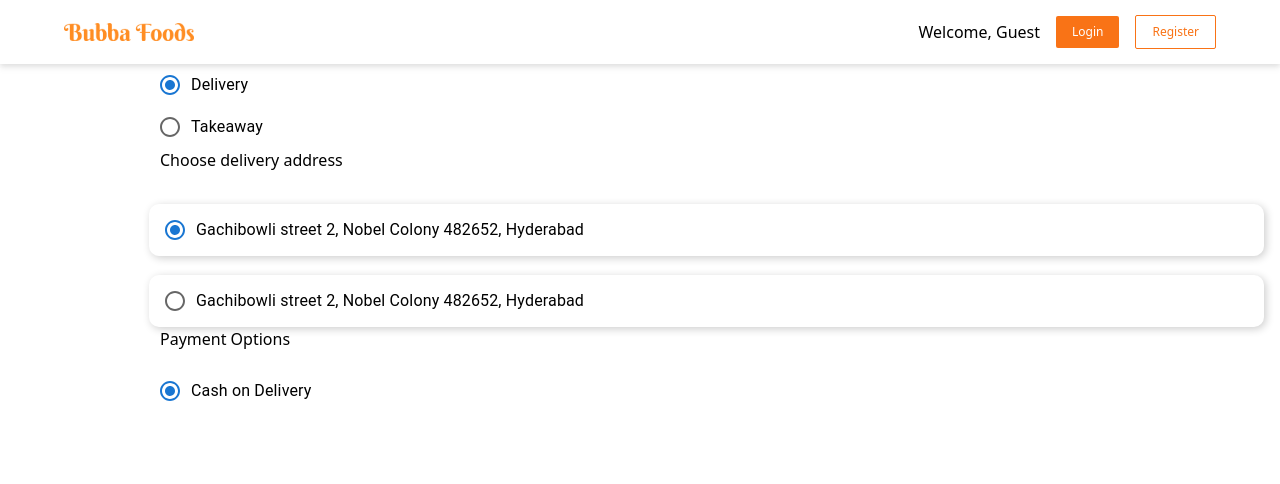
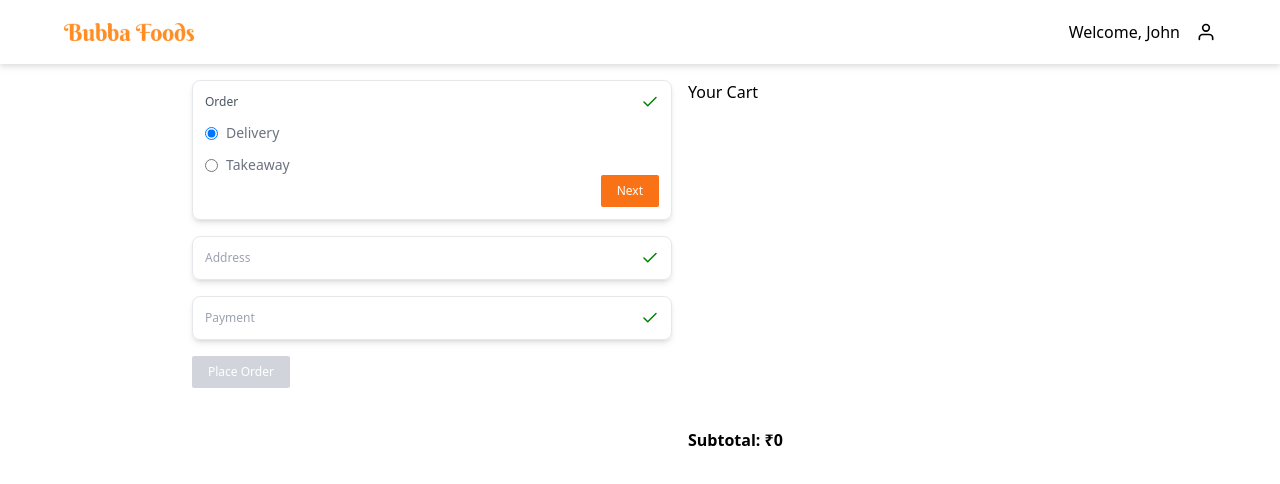
Before and after one commit to ashwincreates/bubba-foods, a React (Create React App) app: page /checkout in a window 1280 px wide. Shown: the top 484 px of the page. Built offline with nearby package versions, Linux system fonts and the light colour scheme.

Commit message:
checkout done

```diff
--- a/package.json
+++ b/package.json
@@ -11,10 +11,12 @@
     "@testing-library/react": "^13.4.0",
     "@testing-library/user-event": "^13.5.0",
     "embla-carousel-react": "^7.1.0",
+    "formik": "^2.2.9",
     "mui": "^0.0.1",
     "react": "^18.2.0",
     "react-dom": "^18.2.0",
     "react-feather": "^2.0.10",
+    "react-hot-toast": "^2.4.1",
     "react-router-dom": "^6.10.0",
     "react-router-hash-link": "^2.4.3",
     "react-scripts": "^5.0.1",
--- a/src/App.js
+++ b/src/App.js
@@ -20,6 +20,7 @@ import Cart from './components/Cart';
 import Rewards from './pages/Rewards';
 import CheckOut from './pages/CheckOut';
 import Support from './pages/Support';
+import { Toaster } from 'react-hot-toast';
 
 function App() {
     return (
@@ -79,6 +80,7 @@ function App() {
                 <Route path='login' element={<LoginForm />} />
                 <Route path='register' element={<Register />} />
             </Routes>
+            <Toaster position='bottom-center' reverseOrder={false}/>
         </>
     );
 }
--- a/src/components/Cart.js
+++ b/src/components/Cart.js
@@ -5,7 +5,7 @@ import Cartpage from "../pages/CartPage"
 import Modal from "./Dialog/Dialog"
 
 function Cart() {
-    const {cart} = useContext(FoodItemContext)
+    const { cart } = useContext(FoodItemContext)
     const [count, setCount] = useState(0)
 
     useEffect(() => {
@@ -22,7 +22,9 @@ function Cart() {
                     <h2>Your Cart</h2>
                     <Modal.Close />
                 </div>
-                <Cartpage />
+                <div className="overflow-y-auto my-3">
+                    <Cartpage />
+                </div>
             </Modal>
             <Link to={'checkout'} className="primary-button self-center">Checkout</Link>
         </div>
--- a/src/context/UserContext.js
+++ b/src/context/UserContext.js
@@ -14,7 +14,7 @@ function UserReducer(state, action) {
 function UserProvider({ children }) {
     const [user, dispatchUser] = useReducer(UserReducer)
     return (
-        <UserContext.Provider value={{ user, dispatchUser }}>
+        <UserContext.Provider value={{ user: { name: 'John', id: 'a025i00000KtXchAAF' }, dispatchUser }}>
             {children}
         </UserContext.Provider>
     )
--- a/src/index.css
+++ b/src/index.css
@@ -12,7 +12,7 @@
 
 @layer utilities {
   .primary-button {
-    @apply py-2 px-4 bg-orange-500 text-white rounded-sm text-xs
+    @apply py-2 px-4 bg-orange-500 text-white rounded-sm text-xs disabled:bg-gray-300
   }
 
   .secondary-button {
--- a/src/pages/CheckOut.js
+++ b/src/pages/CheckOut.js
@@ -1,132 +1,194 @@
-import React, { useState } from "react";
-import FormControlLabel from '@mui/material/FormControlLabel';
-import Radio from '@mui/material/Radio';
-import RadioGroup from '@mui/material/RadioGroup';
+import React, { useContext, useEffect, useState } from "react";
+import Cartpage from "./CartPage";
+import { Check } from "react-feather";
+import { RadioGroup } from "@headlessui/react";
+import { FoodItemContext } from "../context/FoodItemModalContext";
+import { UserContext } from "../context/UserContext.js"
+import { toast } from "react-hot-toast";
+import { useNavigate } from "react-router-dom";
+
+const ORDERSTATE = {
+    TYPE: 'type',
+    LOCATION: 'location',
+    PAYMENT: 'payment'
+}
+
+const DELIVERYTYPE = {
+    DELIVERY: 'delivery',
+    TAKEAWAY: 'takeaway'
+}
+
+const PAYMENT = {
+    CASH: 'cash',
+}
 
 export default function CheckOut() {
-  const [deliveryOption, setDeliveryOption] = useState("Delivery");
-  const [deliveryAddress, setDeliveryAddress] = useState("Address1");
-  const [paymentOption, setPaymentOption] = useState("Cash on Delivery");
 
-  const handleDeliveryOptionChange = (event) => {
-    setDeliveryOption(event.target.value);
-  };
+    const { cart, dispatch } = useContext(FoodItemContext)
+    const { user } = useContext(UserContext)
+    const navigate = useNavigate()
 
-  const handleDeliveryAddressChange = (event) => {
-    setDeliveryAddress(event.target.value);
-  };
+    const [orderDetails, setOrderDetails] = useState({
+        deliveryOption: DELIVERYTYPE.DELIVERY,
+        address: null,
+        payment: null
+    })
 
-  const handlePaymentOptionChange = (event) => {
-    setPaymentOption(event.target.value);
-  };
+    const [orderState, setOrderState] = useState(ORDERSTATE.TYPE)
+    const [valid, setValid] = useState(false)
+
+    useEffect(() => {
+        if (orderDetails.deliveryOption && orderDetails.address && orderDetails.payment) {
+            setValid(true)
+        } else {
+            setValid(false)
+        }
+    }, [orderDetails.deliveryOption, orderDetails.address, orderDetails.payment])
+
+    const placeOrder = () => {
+        console.log('Placing Order')
+
+        const requestBody = {
+            user_id: user.id,
+            restaurant_id: 'a085i00000G7ExrAAF',
+            address: orderDetails.address,
+            type: orderDetails.deliveryOption,
+            paymentOption: orderDetails.payment,
+            paymentDetails: null,
+            cart: cart,
+        }
+
+        console.log(requestBody)
+
+        fetch(`${process.env.REACT_APP_API_URL}/order/neworder`, {
+            method: 'post',
+            headers: { 'Content-Type': 'application/json' },
+            body: JSON.stringify(requestBody)
+        }).then(response => {
+            if (response.ok) {
+                toast.success('Your order has been placed')
+                dispatch({ type: 'emptyCart' })
+                navigate('/')
+            } else {
+                toast.error('A error has been encountered, Please try again later')
+            }
+        })
+    }
 
     return (
-    <div className="item-box" style={{ marginLeft:'10rem'}}>
-      <div className="row summary1">
-        <div className="col-8">
+        <div className="max-w-4xl m-auto flex pt-4 gap-4">
+            <form className="grow flex flex-col gap-4" onSubmit={(e) => { e.preventDefault(); placeOrder() }}>
+                <div className="text-sm text-gray-500 rounded-lg shadow-md p-3 border">
+                    <div className="flex justify-between items-center">
+                        <h2 className={`text-xs ${orderState === ORDERSTATE.TYPE ? 'text-gray-600' : 'text-gray-400'}`}>Order</h2>
+                        <Check color="green" size={'18'} />
+                    </div>
+                    {
+                        orderState === ORDERSTATE.TYPE ? <div className="mt-3">
                             <RadioGroup
-            aria-label="Delivery Options"
-            name="delivery-option"
-            value={deliveryOption}
-            onChange={handleDeliveryOptionChange}
+                                aria-label="Order Type"
+                                className="flex flex-col gap-3"
+                                name='deliveryOption'
+                                value={orderDetails.deliveryOption}
+                                onChange={(e) => { setOrderDetails(prev => ({ ...prev, deliveryOption: e })) }}
                             >
-            <FormControlLabel
-              control={<Radio />}
-              value="Delivery"
-              label="Delivery"
-            />
-            <FormControlLabel
-              value="Takeaway"
-              control={<Radio />}
-              label="Takeaway"
-            />
+                                <RadioGroup.Option value={DELIVERYTYPE.DELIVERY}>
+                                    {
+                                        ({ checked }) => <div className="flex gap-2 items-center">
+                                            <input type='radio' checked={checked} />
+                                            <span>Delivery</span>
+                                        </div>
+                                    }
+                                </RadioGroup.Option>
+                                <RadioGroup.Option value={DELIVERYTYPE.TAKEAWAY}>
+                                    {
+                                        ({ checked }) => <div className="flex gap-2 items-center">
+                                            <input type='radio' checked={checked} />
+                                            <span>Takeaway</span>
+                                        </div>
+                                    }
+                                </RadioGroup.Option>
                             </RadioGroup>
+                            <div className="flex flex-row-reverse gap-2">
+                                <button className="primary-button" onClick={(e) => { e.preventDefault(); setOrderState(ORDERSTATE.LOCATION) }}>Next</button>
                             </div>
+                        </div> : ''
+                    }
                 </div>
 
-      {deliveryOption === "Delivery" && (
-        <div className="item-box">
-          <div className="row summary2">
-            <div className="col-10">
-              <h5>Choose delivery address</h5>
+                <div className="text-sm text-gray-500 rounded-lg shadow-md p-3 border">
+                    <div className="flex justify-between items-center">
+                        <h2 className={`text-xs ${orderState === ORDERSTATE.LOCATION ? 'text-gray-600' : 'text-gray-400'}`}>Address</h2>
+                        <Check color="green" size={'18'} />
+                    </div>
+                    {
+                        orderState === ORDERSTATE.LOCATION ? <div className="mt-3">
                             <RadioGroup
                                 aria-label="Delivery Addresses"
-                name="delivery-address"
-                value={deliveryAddress}
-                onChange={handleDeliveryAddressChange}
+                                className="flex flex-col gap-3"
+                                value={orderDetails.address}
+                                onChange={(e) => { setOrderDetails(prev => ({ ...prev, address: e })) }}
                             >
-                <FormControlLabel
-                  style={{
-                    boxShadow: "2px 2px 8px rgba(0, 0, 0, 0.2)",
-                    padding: "5px",
-                    display:"flex",
-                    marginTop:"2rem",
-                    borderRadius: "10px",
-                  }}
-                  control={<Radio />}
-                  value="Address1"
-                  label="Gachibowli street 2, Nobel Colony 482652, Hyderabad"
-                />
-                <FormControlLabel
-                  style={{
-                    boxShadow: "2px 2px 8px rgba(0, 0, 0, 0.2)",
-                    padding: "5px",
-                    borderRadius: "10px",
-                    marginTop:"1.2rem",
-                  }}
-                  value="Address2"
-                  control={<Radio />}
-                  label="Gachibowli street 2, Nobel Colony 482652, Hyderabad"
-                />
+                                <RadioGroup.Option value="Address1">
+                                    {
+                                        ({ checked }) => <div className="flex gap-2 items-center">
+                                            <input type='radio' checked={checked} />
+                                            <span>Address1</span>
+                                        </div>
+                                    }
+                                </RadioGroup.Option>
+                                <RadioGroup.Option value="Address2">
+                                    {
+                                        ({ checked }) => <div className="flex gap-2 items-center">
+                                            <input type='radio' checked={checked} />
+                                            <span>Address2</span>
+                                        </div>
+                                    }
+                                </RadioGroup.Option>
                             </RadioGroup>
+                            <div className="flex flex-row-reverse gap-2">
+                                <button className="primary-button" onClick={(e) => { e.preventDefault(); setOrderState(ORDERSTATE.PAYMENT) }}>Next</button>
+                                <button className="primary-button" onClick={(e) => { e.preventDefault(); setOrderState(ORDERSTATE.TYPE) }}>Back</button>
+                            </div>
+                        </div> : ''
+                    }
+                </div>
 
-            <div className="col-8">
-              <h5>Payment Options</h5>
+                <div className="text-sm text-gray-500 rounded-lg shadow-md p-3 border">
+                    <div className="flex justify-between items-center">
+                        <h2 className={`text-xs ${orderState === ORDERSTATE.PAYMENT ? 'text-gray-600' : 'text-gray-400'}`}>Payment</h2>
+                        <Check color="green" size={'18'} />
+                    </div>
+                    {
+                        orderState === ORDERSTATE.PAYMENT ? <div className='mt-3'>
                             <RadioGroup
-                style={{
-                  marginTop:"1.2rem",
-                }}
                                 aria-label="Payment Options"
+                                className="flex flex-col gap-3"
                                 name="payment-option"
-                value={paymentOption}
-                onChange={handlePaymentOptionChange}
+                                value={orderDetails.payment}
+                                onChange={(e) => { setOrderDetails(prev => ({ ...prev, payment: e })) }}
                             >
-                <FormControlLabel
-                  value="Cash on Delivery"
-                  control={<Radio />}
-                  label="Cash on Delivery"
-                />
+                                <RadioGroup.Option value={PAYMENT.CASH}>
+                                    {
+                                        ({ checked }) => <div className="flex gap-2 items-center">
+                                            <input type='radio' checked={checked} />
+                                            <span>Cash on {orderDetails.deliveryOption}</span>
+                                        </div>
+                                    }
+                                </RadioGroup.Option>
                             </RadioGroup>
+                            <div className="flex flex-row-reverse gap-2">
+                                <button className="primary-button" onClick={(e) => { e.preventDefault(); setOrderState(ORDERSTATE.LOCATION) }}>Back</button>
                             </div>
+                        </div> : ''
+                    }
                 </div>
+                <button disabled={!valid} type="submit" className="primary-button self-start">Place Order</button>
+            </form>
+            <div className="float-right w-[400px]">
+                <h2>Your Cart</h2>
+                <Cartpage />
             </div>
-        </div>
-      )}
-
-      {deliveryOption === "Takeaway" && (
-        <div className="item-box">
-          <div className="row summary3">
-            <div className="col-8">
-              <h5>Payment Options</h5>
-              <RadioGroup
-                style={{
-                  marginTop:"1.2rem",
-                }}
-                aria-label="Payment Options"
-                name="payment-option"
-                value={paymentOption}
-                onChange={handlePaymentOptionChange}
-              >
-                <FormControlLabel
-                  value="Cash on Delivery"
-                  control={<Radio />}
-                  label="Cash on Delivery"
-                />
-              </RadioGroup>
-            </div>
-          </div>
-        </div>
-      )}
         </div>
     )
 }
--- a/src/pages/Rewards.css
+++ b/src/pages/Rewards.css
@@ -35,6 +35,3 @@
       margin-top: 20px;
 
   }
-  input{
-    margin-top: 20px;
-  }
```
Also changed, not shown: 1 other file (tests, documents, lock files or other folders). Lines whose indentation alone changed are shown as unchanged.
